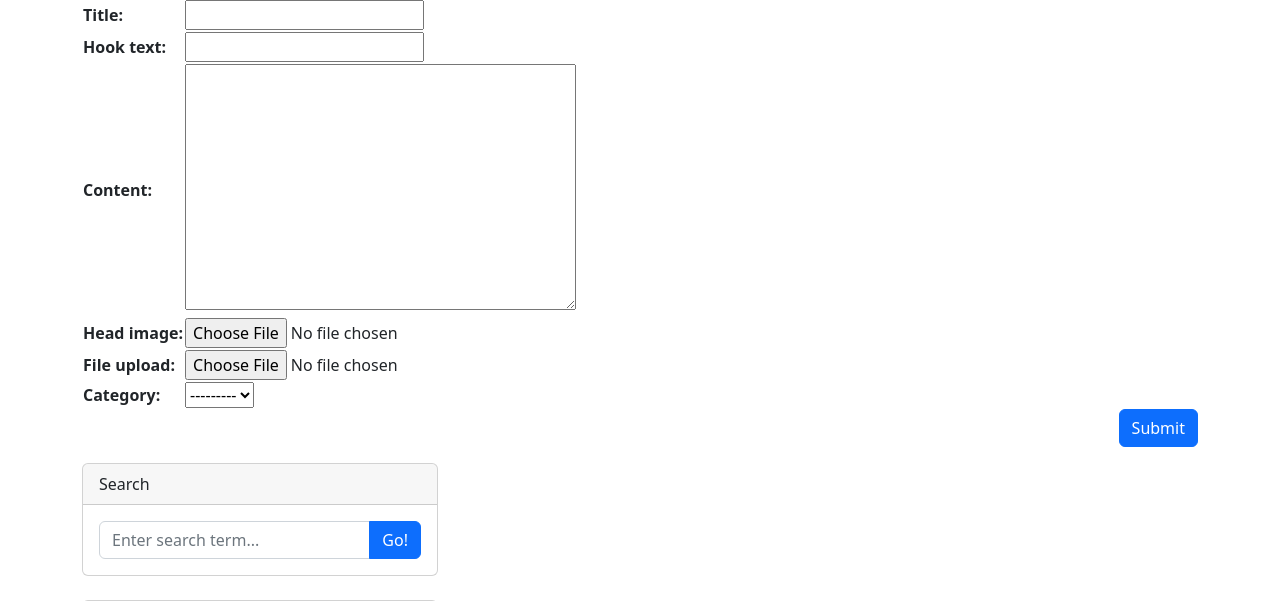
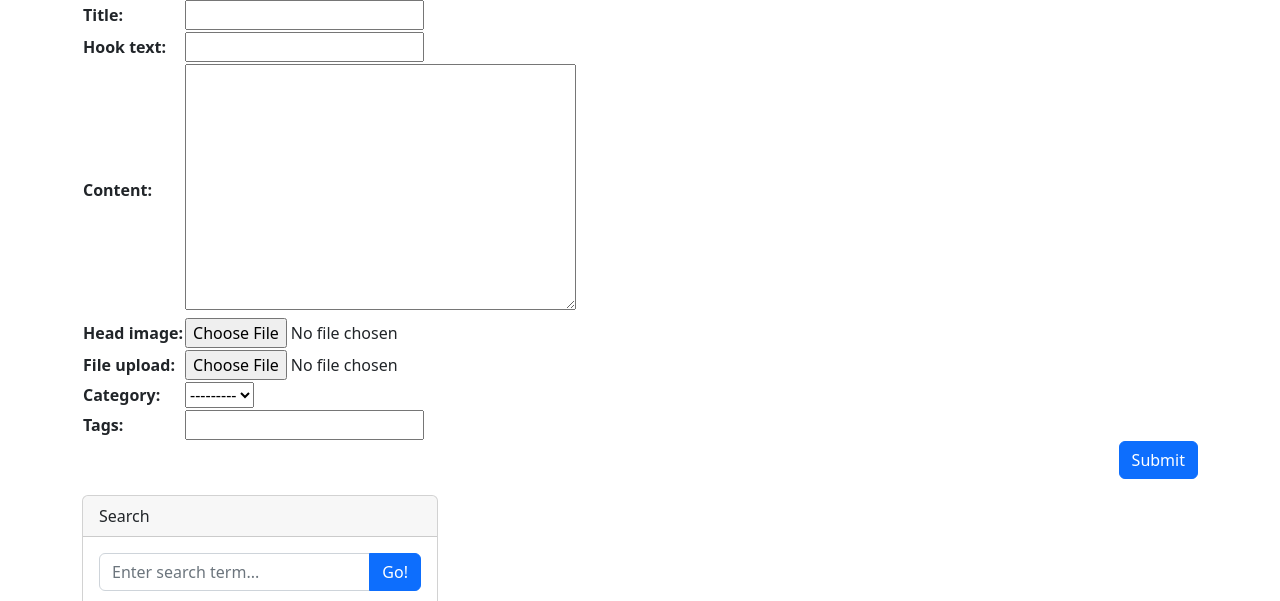
Before and after one commit to yujeong7788/do_it_django2, a Django app: page /blog/create_post/ in a window 1280 px wide. Shown: the part 162-763 px from the top of the page. Run offline with Django 4.2, Linux system fonts and the light colour scheme; the visitor is signed in with stand-in values (Sample User, id 1); data that the repository does not hold is empty; some libraries are stand-ins or nearby versions.

Commit message:
포스트를 수정할 때 텍스트로 태그 지정하기

```diff
--- a/blog/templates/blog/post_form.html
+++ b/blog/templates/blog/post_form.html
@@ -9,6 +9,10 @@ Create Post - Blog
     {%csrf_token%}
     <table>
         {{form}}
+        <tr>
+            <th><label for="id_tags_str">Tags:</label></th>
+            <td><input type="text" name="tags_str" id="id_tags_str"</td>
+        </tr>
     </table>
     <div class="text-end mb-3">
     <button type="submit" class="btn btn-primary">Submit</button>
--- a/blog/templates/blog/post_update_form.html
+++ b/blog/templates/blog/post_update_form.html
@@ -9,6 +9,10 @@ Edit Post - Blog
     {%csrf_token%}
     <table>
         {{form}}
+        <tr>
+            <th><label for="id_tags_str">Tags:</label></th>
+            <td><input type="text" name="tags_str" id="id_tags_str" value="{{tags_str_default}}"></td>
+        </tr>
     </table>
     <div class="text-end mb-3">
     <button type="submit" class="btn btn-primary">Submit</button>
--- a/blog/views.py
+++ b/blog/views.py
@@ -4,6 +4,7 @@ from django.views.generic import ListView, DetailView, CreateView,UpdateView
 from .models import Post,Category,Tag
 from django.contrib.auth.mixins import LoginRequiredMixin, UserPassesTestMixin
 from django.core.exceptions import PermissionDenied
+from django.utils.text import slugify
 # 현재 경로에 있는 models 안의 Post 임포트
 # Create your views here.
 
@@ -103,19 +104,62 @@ class PostCreate(LoginRequiredMixin, UserPassesTestMixin, CreateView):
         current_user = self.request.user
         if current_user.is_authenticated and (current_user.is_staff or current_user.is_superuser):
             form.instance.author = current_user # 로그인한 정보 넣어주는곳
-            return super(PostCreate,self).form_valid(form)
+            response = super(PostCreate,self).form_valid(form)
+            tags_str = self.request.POST.get('tags_str')
+            if tags_str:
+                tags_str = tags_str.strip()
+                tags_str = tags_str.replace(',',';')
+                tags_list = tags_str.split(';')
+                for t in tags_list:
+                    t = t.strip()
+                    tag,is_tag_created = Tag.objects.get_or_create(name=t)
+                    if is_tag_created:
+                        tag.slug = slugify(t,allow_unicode=True)
+                        tag.save()
+                    self.object.tags.add(tag)
+            else:
+                return response
+
+            return response
         else:
             return redirect('/blog/')
 
 
 class PostUpdate(LoginRequiredMixin,UpdateView):
     model=Post
-    fields=['title', 'hook_text', 'content', 'head_image', 'file_upload', 'category', 'tags'] #수정하고자하는 항목
+    fields=['title', 'hook_text', 'content', 'head_image', 'file_upload', 'category'] #수정하고자하는 항목
 
     template_name = 'blog/post_update_form.html'
+
+    def get_context_data(self, **kwargs):
+        context = super(PostUpdate,self).get_context_data()
+        if self.object.tags.exists():# object 안에 가져온값 담겨져있음
+            tags_str_list = list()
+            for t in self.object.tags.all(): # 태그 전부 다 가져와서  t에 받아
+                tags_str_list.append(t.name)
+            context['tags_str_default'] = ';'.join(tags_str_list)
+        return context
 
     def dispatch(self, request, *args, **kwargs):
         if request.user.is_authenticated and request.user == self.get_object().author: # 로그인 됐는지 확인 and 요청한사람과 작성자 일치한지 화깅ㄴ
             return super(PostUpdate,self).dispatch(request, *args, **kwargs)
         else:
             raise PermissionDenied
+
+    def form_valid(self, form):
+        response = super(PostUpdate,self).form_valid(form)
+        self.object.tags.clear()
+
+        tags_str = self.request.POST.get('tags_str')
+        if tags_str:
+                tags_str = tags_str.strip() # 공백제거
+                tags_str = tags_str.replace(',',';')
+                tags_list = tags_str.split(';')
+                for t in tags_list:
+                    t = t.strip()
+                    tag,is_tag_created = Tag.objects.get_or_create(name=t)
+                    if is_tag_created:
+                        tag.slug = slugify(t,allow_unicode=True)
+                        tag.save()
+                    self.object.tags.add(tag)
+        return response
```
